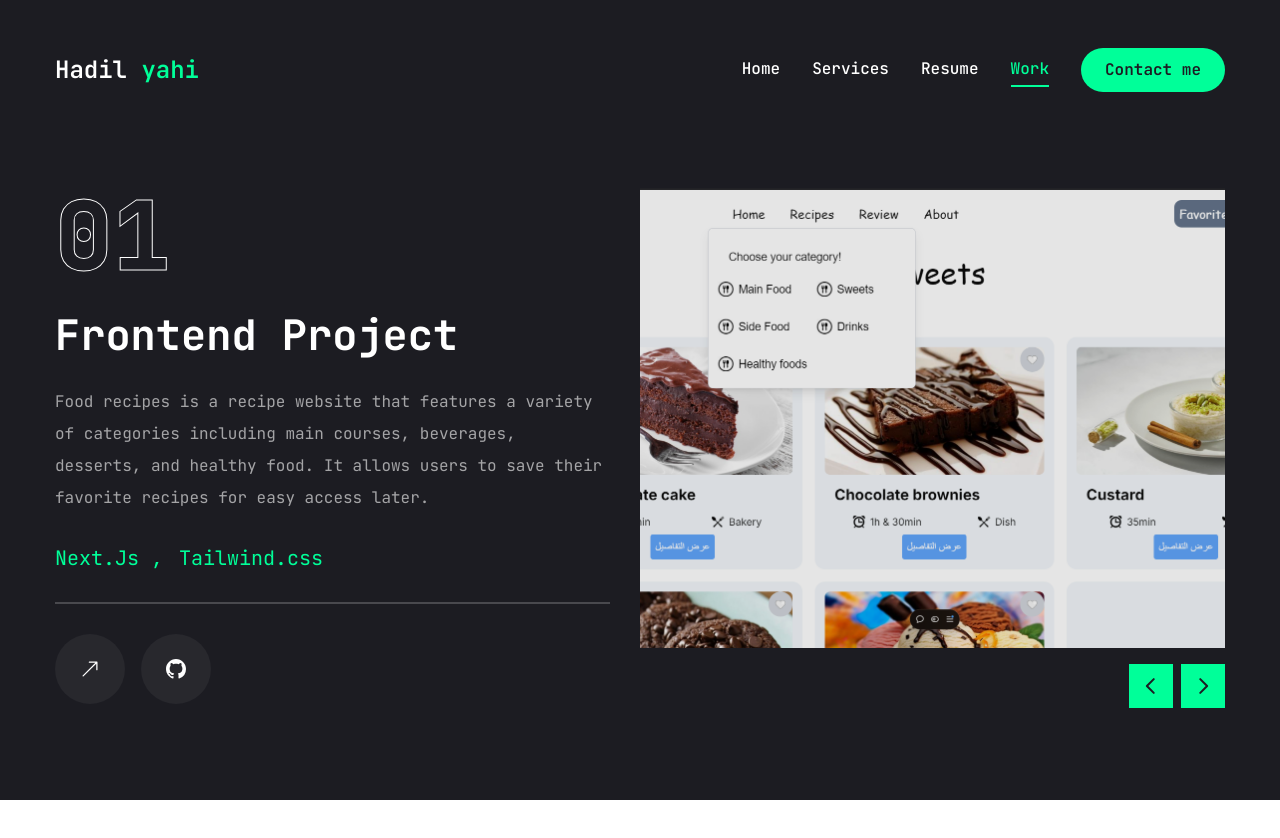
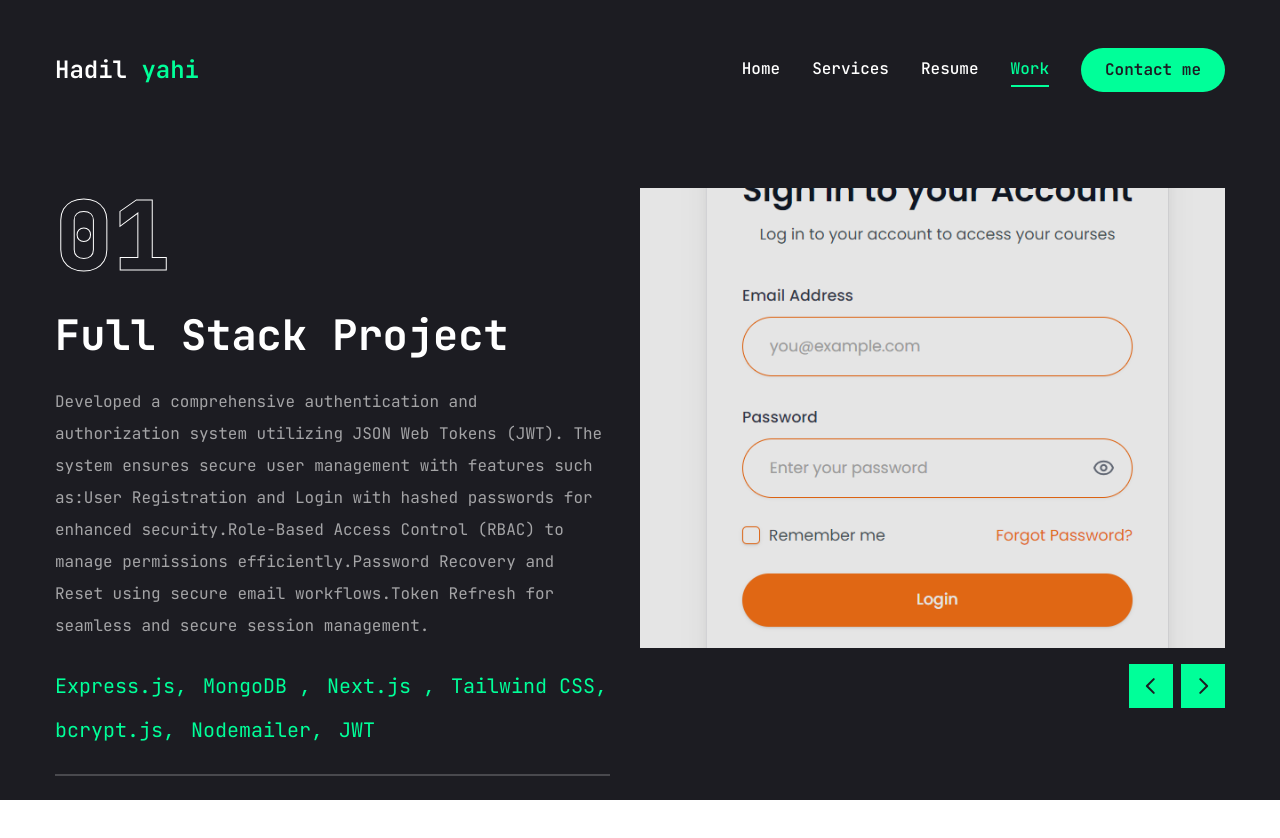
Before and after one commit to hadilyahi/Portfolio, a Next.js app: page /work in a window 1280 px wide. Shown: the top 838 px of the page. Before the commit the page ends 804 px from the top, so only its background shows below. Built offline with nearby package versions, Linux system fonts and the light colour scheme.

Commit message:
update the portfolio

```diff
--- a/app/resume/page.tsx
+++ b/app/resume/page.tsx
@@ -37,7 +37,7 @@ const about = {
     },
     {
       fieldName: "Email",
-      fieldValue: "hadil",
+      fieldValue: "hadiltech17@gmail.com",
     },
     {
       fieldName: "Instagram",
@@ -65,15 +65,27 @@ const experience = {
     "Passionate Front-End Developer with experience in building responsive, user-friendly web applications using React.js, Next.js, TailwindCSS, and TypeScript. Proficient in integrating APIs with Axios, managing state with Redux, and implementing i18next for multi-language support.",
   items: [
     {
-      company: "Nhannik",
-      Position: "Intern Front end Developer",
-      duration: "01/05/2024 - 01/06/2024",
+      company: "Freelance",
+      Position: "Web developer",
+      duration: "1/10/2024 - present",
+    },
+    {
+      company: "Algerie Telecom",
+      Position: "Intership ",
+      duration: "23/12/2024 - 30/12/2024",
     },
     {
       company: "Nhannik",
       Position: "Front end Developer",
       duration: "15/06/2024 - 15/08/2024",
     },
+
+    {
+      company: "Nhannik",
+      Position: "Intern Front end Developer",
+      duration: "01/05/2024 - 01/06/2024",
+    },
+
   ],
 };
 // education data
@@ -87,6 +99,12 @@ const education = {
       institution: "Zaine Achour University Djelfa",
       degree: "Computer science student",
       duration: "2023 - present",
+    },
+
+    {
+      institution: "Udemy ",
+      degree: "Figma Course",
+      duration: "20/12/2024 - 25/12/2024",
     },
     {
       institution: "Youtube ",
@@ -216,7 +234,7 @@ const Resume = () => {
                       return (
                         <li
                           key={index}
-                          className="bg-[#232329] h-[184px] py-6 px-10 rounded-xl flex flex-col justify-center items-cente lg:items-start gap-1"
+                          className="bg-[#232329] h-[184px] py-6 px-10 rounded-xl flex flex-col justify-center items-cente lg:items-start "
                         >
                           <span className="text-accent">{item.duration}</span>
                           <h3 className="text-xl max-w-[260px] min-h-[60px] text-center lg:text-left ">
--- a/app/work/page.tsx
+++ b/app/work/page.tsx
@@ -18,6 +18,27 @@ import { Swiper as SwiperClass } from "swiper";
 const projects = [
   {
     num: "01",
+    category: "Full stack",
+    title: "Full Authentication and Authorization System",
+    description:
+      "Developed a comprehensive authentication and authorization system utilizing JSON Web Tokens (JWT). The system ensures secure user management with features such as:User Registration and Login with hashed passwords for enhanced security.Role-Based Access Control (RBAC) to manage permissions efficiently.Password Recovery and Reset using secure email workflows.Token Refresh for seamless and secure session management.",
+    stack: [
+      { name: "Express.js" },
+      { name: "MongoDB " },
+      { name: "Next.js " },
+      { name: "Tailwind CSS" },
+      { name: "bcrypt.js" },
+      {
+        name: "Nodemailer",
+      },
+      { name: "JWT" },
+    ],
+    image: "/project5.png",
+    live: "https://rami-school.vercel.app/en",
+    github: "https://github.com/chrhi/e-school-frontend",
+  },
+  {
+    num: "02",
     category: "frontend",
     title: "Food Recipes",
     description:
@@ -28,7 +49,7 @@ const projects = [
     github: "https://github.com/hadilyahi/Food-Recipes-",
   },
   {
-    num: "02",
+    num: "03",
     category: "frontend",
     title: "Makeup Store",
     description:
@@ -39,7 +60,7 @@ const projects = [
     github: "https://github.com/hadilyahi/MakeupStore-",
   },
   {
-    num: "03",
+    num: "04",
     category: "frontend",
     title: "Todo App",
     description: "This is a Todo App project for managing daily tasks.",
@@ -49,7 +70,7 @@ const projects = [
     github: "https://github.com/hadilyahi/TodoApp",
   },
   {
-    num: "04",
+    num: "05",
     category: "frontend",
     title: "Login System",
     description: "this is page Login use Redux.",
@@ -61,12 +82,12 @@ const projects = [
 ];
 const Work = () => {
   const [project, setproject] = useState(projects[0]);
-// Import the Swiper class
+  // Import the Swiper class
 
-const handleSlideChange = (swiper: SwiperClass) => {
-  const currentIndex = swiper.activeIndex;
-  setproject(projects[currentIndex]);
-};
+  const handleSlideChange = (swiper: SwiperClass) => {
+    const currentIndex = swiper.activeIndex;
+    setproject(projects[currentIndex]);
+  };
   return (
     <motion.section
       initial={{ opacity: 0 }}
@@ -91,12 +112,12 @@ const handleSlideChange = (swiper: SwiperClass) => {
               {/* project description */}
               <p className="text-white/60">{project.description}</p>
               {/* stack */}
-              <ul className="flex gap-4">
+              <ul className="flex flex-wrap gap-4">
                 {project.stack.map((item, index) => {
                   return (
                     <li key={index} className="text-xl text-accent">
                       {item.name}
-                      {index !== project.stack.length - 1 && " ,"}
+                      {index !== project.stack.length - 1 && ","}
                     </li>
                   );
                 })}
--- a/components/Stats.tsx
+++ b/components/Stats.tsx
@@ -7,7 +7,7 @@ const stats = [
     text: "Years of experience",
   },
   {
-    num: 4,
+    num: 5,
     text: "Project completed",
   },
   {
```
Also changed, not shown: public/project5.png (added).
